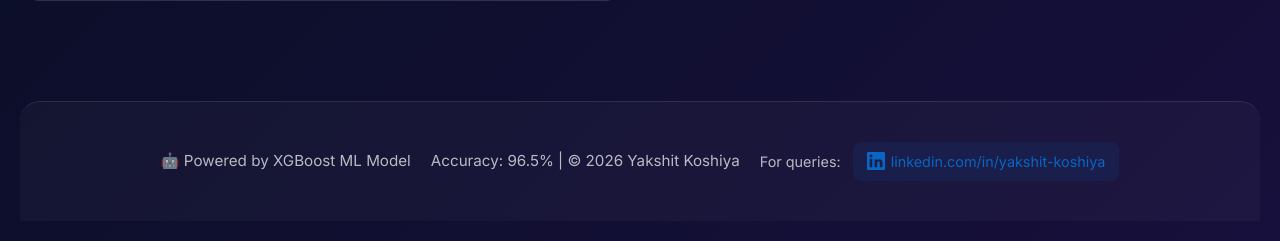
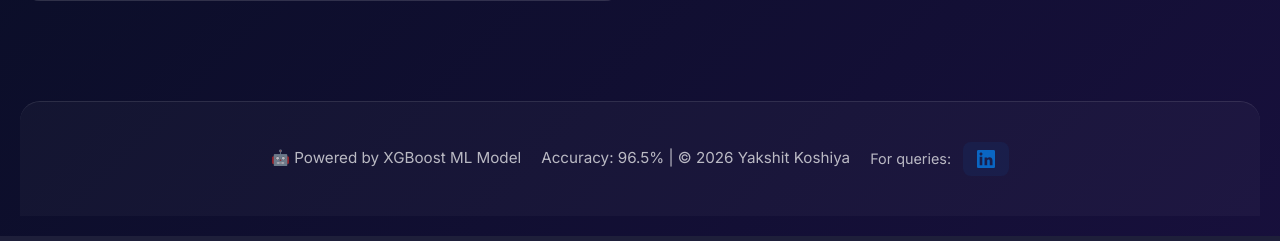
Before and after one commit to yakshit0511/Employee-Promotion-Prediction-System, a Flask app: page / in a window 1280 px wide. Shown: the part 1004-1245 px from the top of the page. Run offline with Flask 3, Linux system fonts and the light colour scheme.

Commit message:
Hide LinkedIn URL text behind logo and add Live Demo link to README
- Removed visible LinkedIn text, logo is now clickable
- Added Live Demo section at top of README with link to deployed app

```diff
--- a/templates/index.html
+++ b/templates/index.html
@@ -153,7 +153,6 @@
                         <svg class="linkedin-icon" width="20" height="20" viewBox="0 0 24 24" fill="currentColor">
                             <path d="M22.225 0H1.771C.792 0 0 .774 0 1.729v20.542C0 23.227.792 24 1.771 24h20.451C23.2 24 24 23.227 24 22.271V1.729C24 .774 23.2 0 22.225 0zM7.067 20.452H3.585V9.002h3.482v11.45zM5.333 7.413c-1.105 0-2-.896-2-2s.895-2 2-2 2 .896 2 2-.895 2-2 2zm15.148 13.039h-3.432v-5.604c0-1.336-.475-2.245-1.675-2.245-.914 0-1.454.616-1.693 1.213-.087.213-.11.51-.11.806v5.83h-3.432s.045-9.46 0-10.45h3.432v1.481c.46-.71 1.282-1.72 3.12-1.72 2.275 0 3.983 1.487 3.983 4.685v5.704z"/>
                         </svg>
-                        linkedin.com/in/yakshit-koshiya
                     </a>
                 </div>
             </div>
```
Also changed, not shown: README.md.
